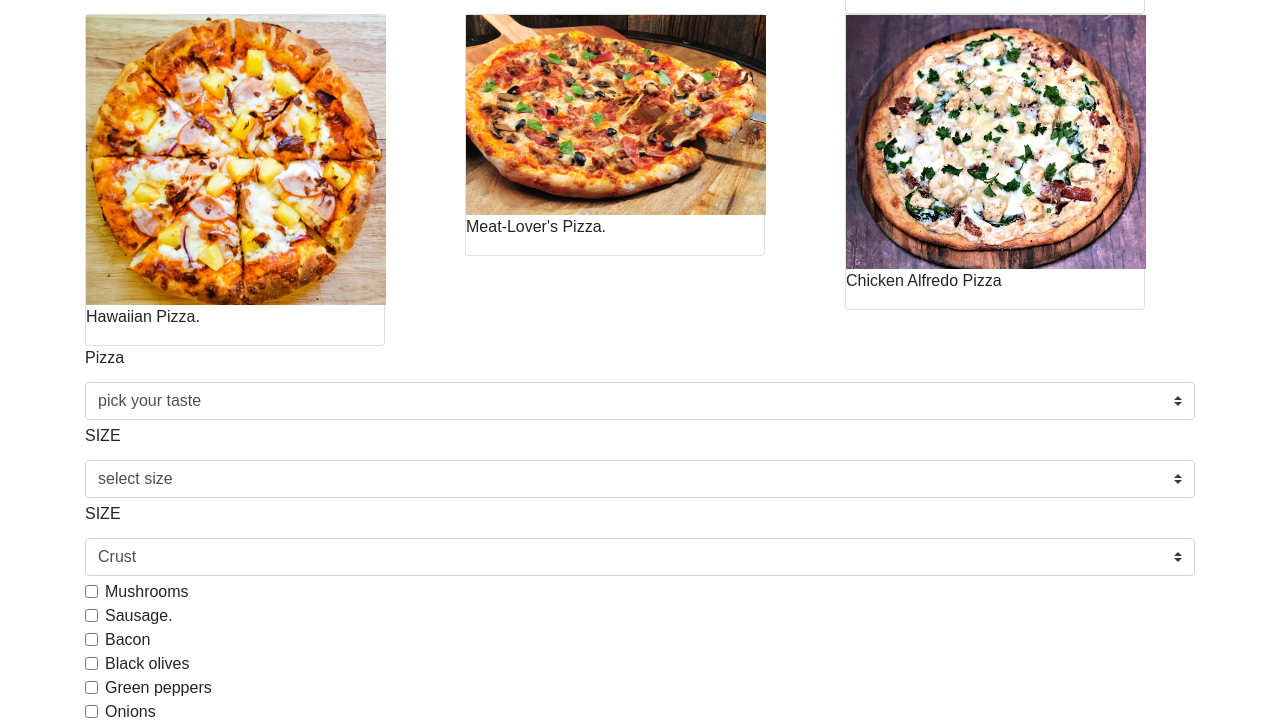
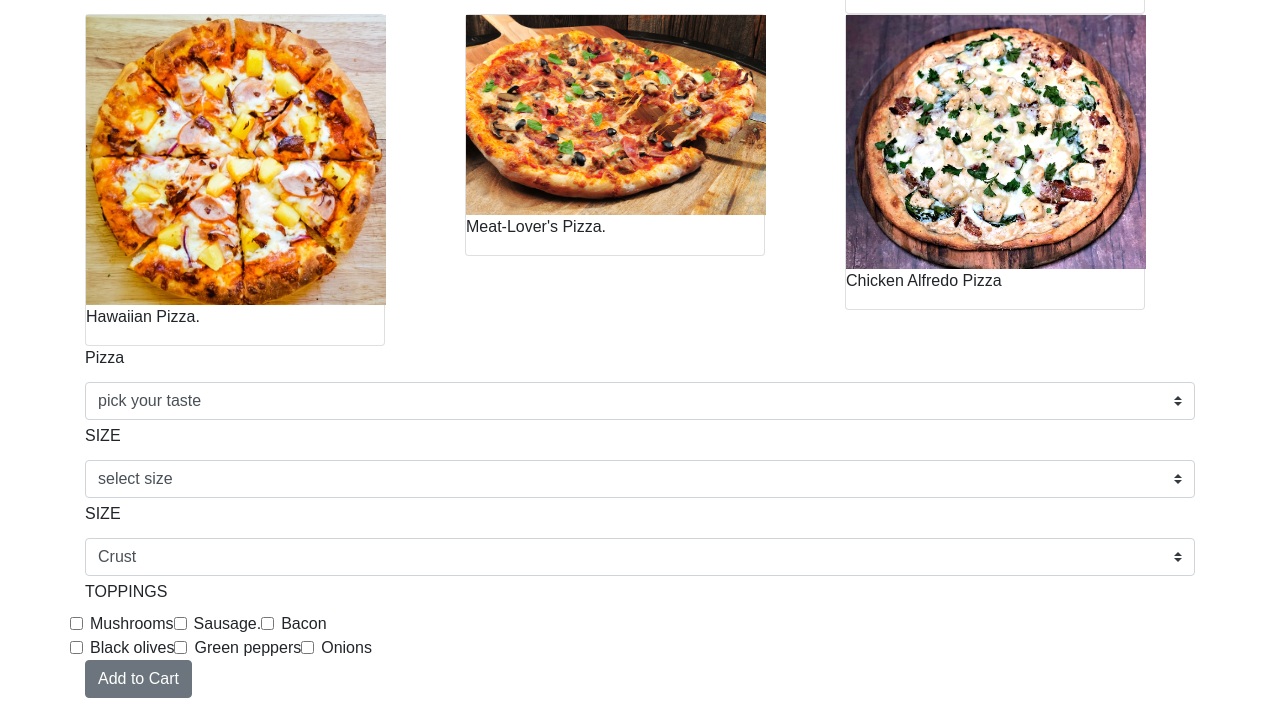
Before and after one commit to Kerrykogei24/K-PIZZA-WORLD, a plain HTML site: page index.html in a window 1280 px wide. Shown: the part 1289-2013 px from the top of the page. After the commit the page ends 1987 px from the top, so only its background shows below. Drawn offline with nearby package versions, Linux system fonts and the light colour scheme.

Commit message:
modified form element

```diff
--- a/index.html
+++ b/index.html
@@ -134,6 +134,8 @@
                       <option value="200">Stuffed ksh 200</option>
                       <option value="0">Gluten-free ksh 200</option>
                     </select>
+                <label for="topping">TOPPINGS</label>
+                <div class="row">
                     <div class="form-check">
                         <input type="checkbox" class="form-check-input" id="exampleCheck1">
                         <label class="form-check-label" for="exampleCheck1">Mushrooms</label>
@@ -146,6 +148,8 @@
                         <input type="checkbox" class="form-check-input" id="exampleCheck1">
                         <label class="form-check-label" for="exampleCheck1">Bacon</label>
                     </div>
+                </div>
+                <div class="row">
                     <div class="form-check">
                         <input type="checkbox" class="form-check-input" id="exampleCheck1">
                         <label class="form-check-label" for="exampleCheck1">Black olives</label>
@@ -157,6 +161,9 @@
                     <div class="form-check">
                         <input type="checkbox" class="form-check-input" id="exampleCheck1">
                         <label class="form-check-label" for="exampleCheck1">Onions</label>
+                    </div>
+                </div>
+                <button type="submit" class="btn btn-secondary">Add to Cart</button>
         </div>
         </form>
     </div>
```
Lines whose indentation alone changed are shown as unchanged.
